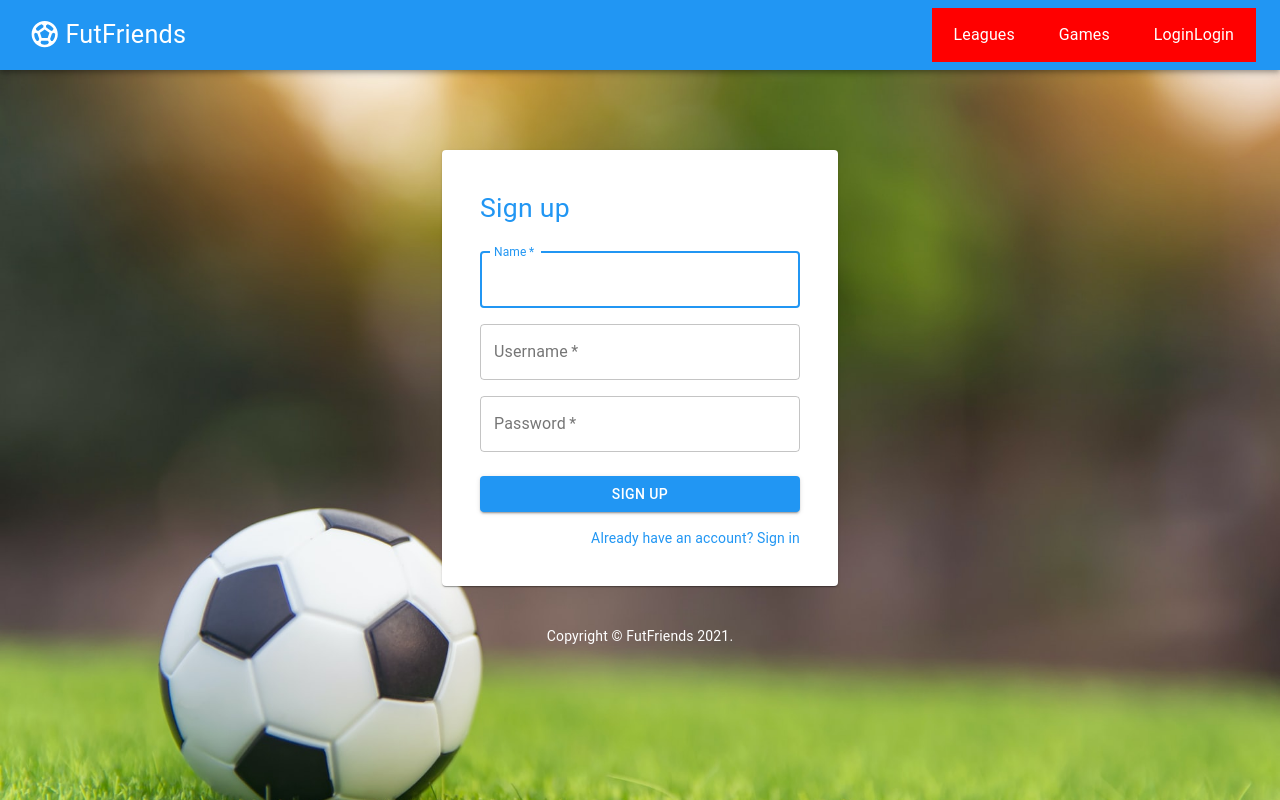
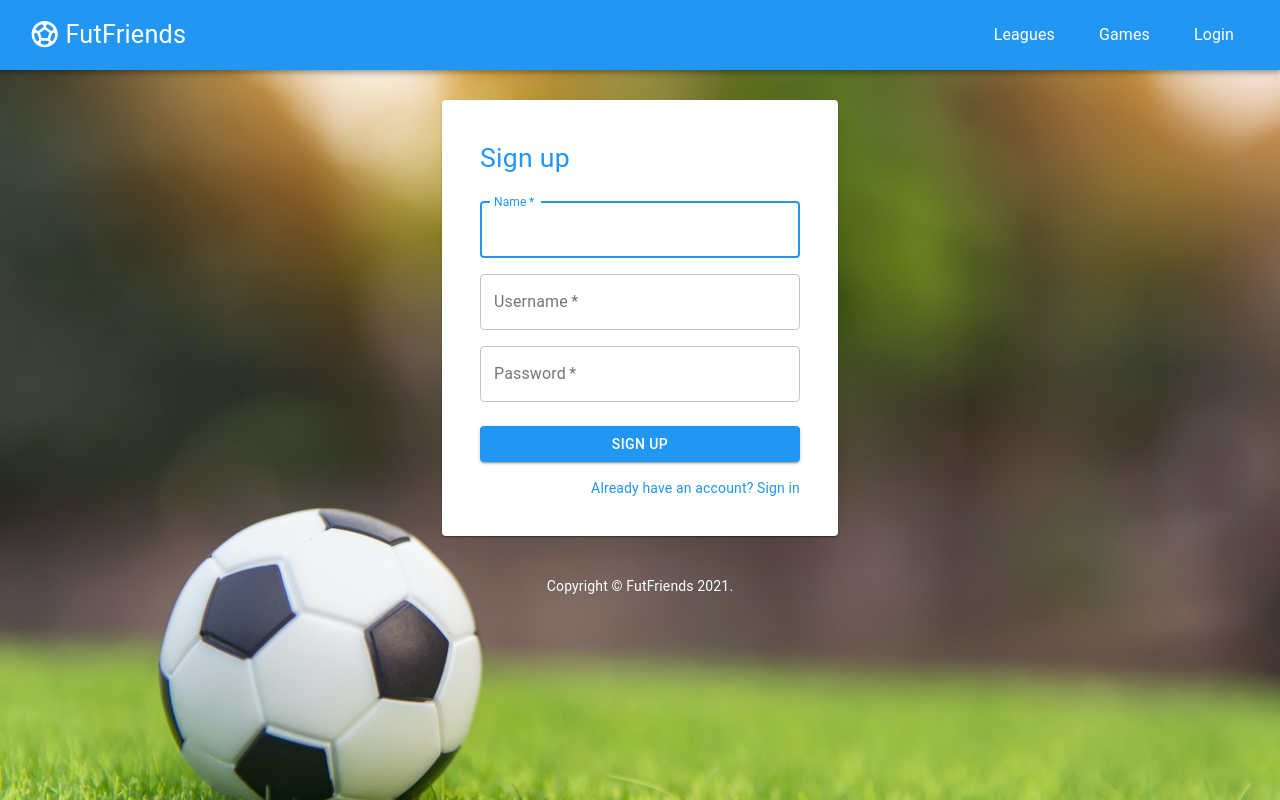
Before and after one commit to devslife7/FutHub, a React (Create React App) app: page /signup in a window 1280 px wide. Built offline with nearby package versions, Linux system fonts and the light colour scheme.

Commit message:
fixed routing and color on navbar

```diff
--- a/src/layouts/NavBar/NavBar.js
+++ b/src/layouts/NavBar/NavBar.js
@@ -54,27 +54,19 @@ const useStyles = makeStyles(theme => ({
     padding: '14px 20px 14px 20px',
     transition: 'all 0.3s ease',
     border: '2px solid transparent',
-    backgroundColor: 'red',
-  },
-  linkNotClicked: {
-    borderRadius: '0px',
+
+    '&:hover': {
+      color: 'rgb(255, 255, 255, 0.6)',
+    },
   },
   linkClicked: {
     borderBottom: '2px solid',
-  },
-  typography: {
-    padding: theme.spacing(2),
   },
   button: {
     backgroundColor: '#2196f3',
     color: 'white',
     textDecoration: 'none',
     borderRadius: '4px',
-  },
-  onHover: {
-    '&:hover': {
-      color: 'rgb(255, 255, 255, 0.6)',
-    },
   },
 }))
 
@@ -96,7 +88,7 @@ export default function NavBar() {
   }
 
   const isMenuLinkClicked = linkName => {
-    return linkClicked === linkName ? classes.linkClicked : classes.linkNotClicked
+    return linkClicked === linkName && classes.linkClicked
   }
 
   const handleProfileOptions = event => {
@@ -228,11 +220,11 @@ export default function NavBar() {
               </>
             ) : (
               <Link
+                to='/login'
                 onClick={() => setLinkClicked('Login')}
                 className={`${isMenuLinkClicked('Login')} ${classes.links} ${classes.onHover}`}
-                to='/login'
               >
-                LoginLogin
+                Login
               </Link>
             )}
           </Toolbar>
--- a/src/views/Leagues/Leagues.js
+++ b/src/views/Leagues/Leagues.js
@@ -59,8 +59,8 @@ export default function Leagues() {
   // const paginate = (pageNumber) => setCurrentPage(pageNumber)
 
   return (
-    <div className={classes.root}>
-      <Grid container spacing={3}>
+    <>
+      <Grid container spacing={3} style={{ marginTop: '5px' }}>
         <Grid item xs={3}>
           <Paper className={classes.paper}>
             <LeagueSearchBar />
@@ -82,6 +82,6 @@ export default function Leagues() {
           </Grid>
         </Grid>
       </Grid>
-    </div>
+    </>
   )
 }
--- a/src/views/Login/Login.js
+++ b/src/views/Login/Login.js
@@ -109,7 +109,7 @@ export default function Login({ history }) {
   return (
     <Container component='main' maxWidth='xs'>
       <CssBaseline />
-      <Paper style={{ padding: '38px', marginTop: '10vh' }}>
+      <Paper style={{ padding: '38px', marginTop: '30px' }}>
         <Typography component='h1' variant='h5' style={{ color: '#2196f3' }}>
           Login
         </Typography>
--- a/src/views/Signup/Signup.js
+++ b/src/views/Signup/Signup.js
@@ -115,7 +115,7 @@ export default function Signup({ history }) {
   return (
     <Container component='main' maxWidth='xs'>
       <CssBaseline />
-      <Paper style={{ padding: '38px', marginTop: '10vh' }}>
+      <Paper style={{ padding: '38px', marginTop: '30px' }}>
         <Typography component='h1' style={{ fontSize: '1.9em', color: '#2196f3' }}>
           Sign up
         </Typography>
```
